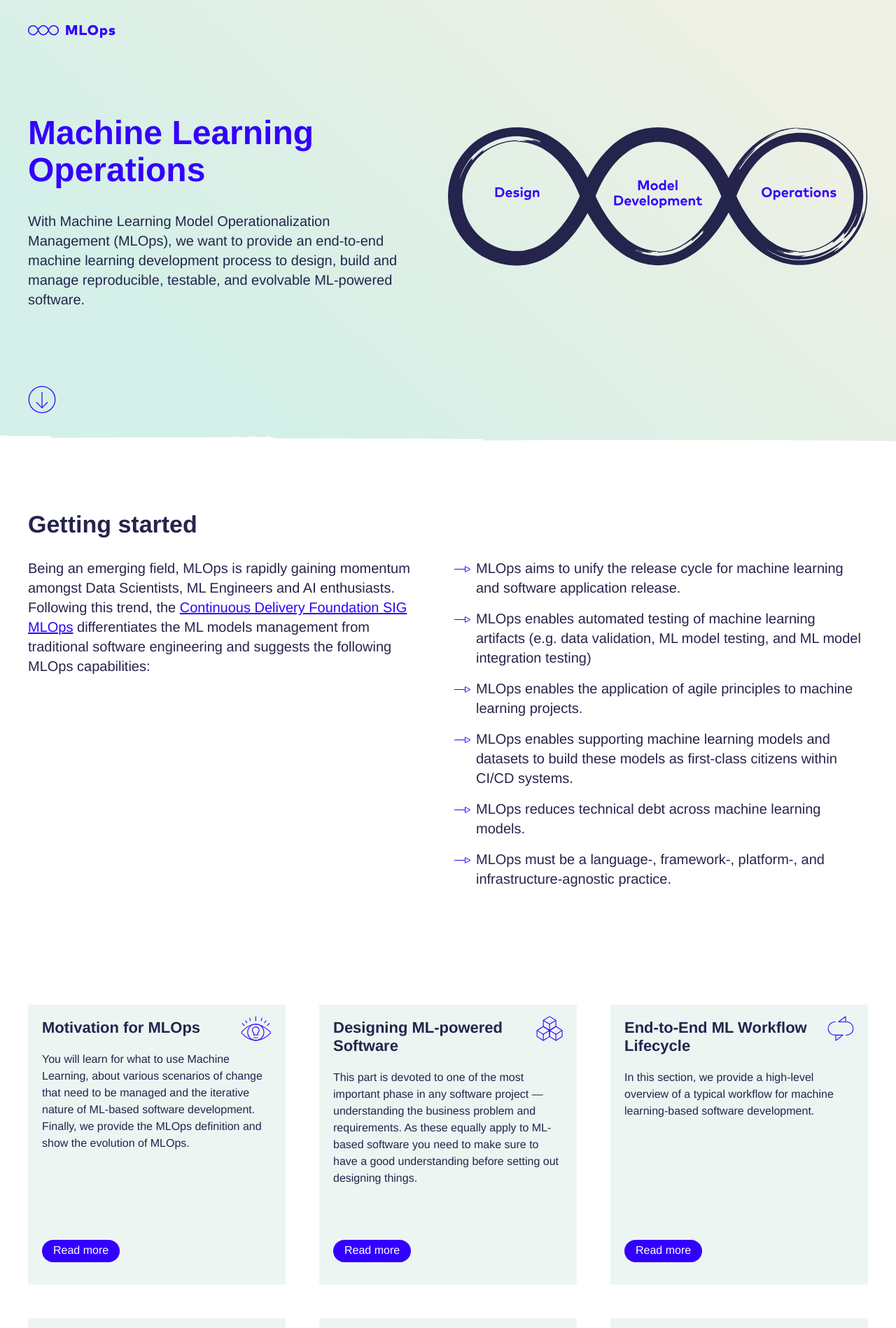
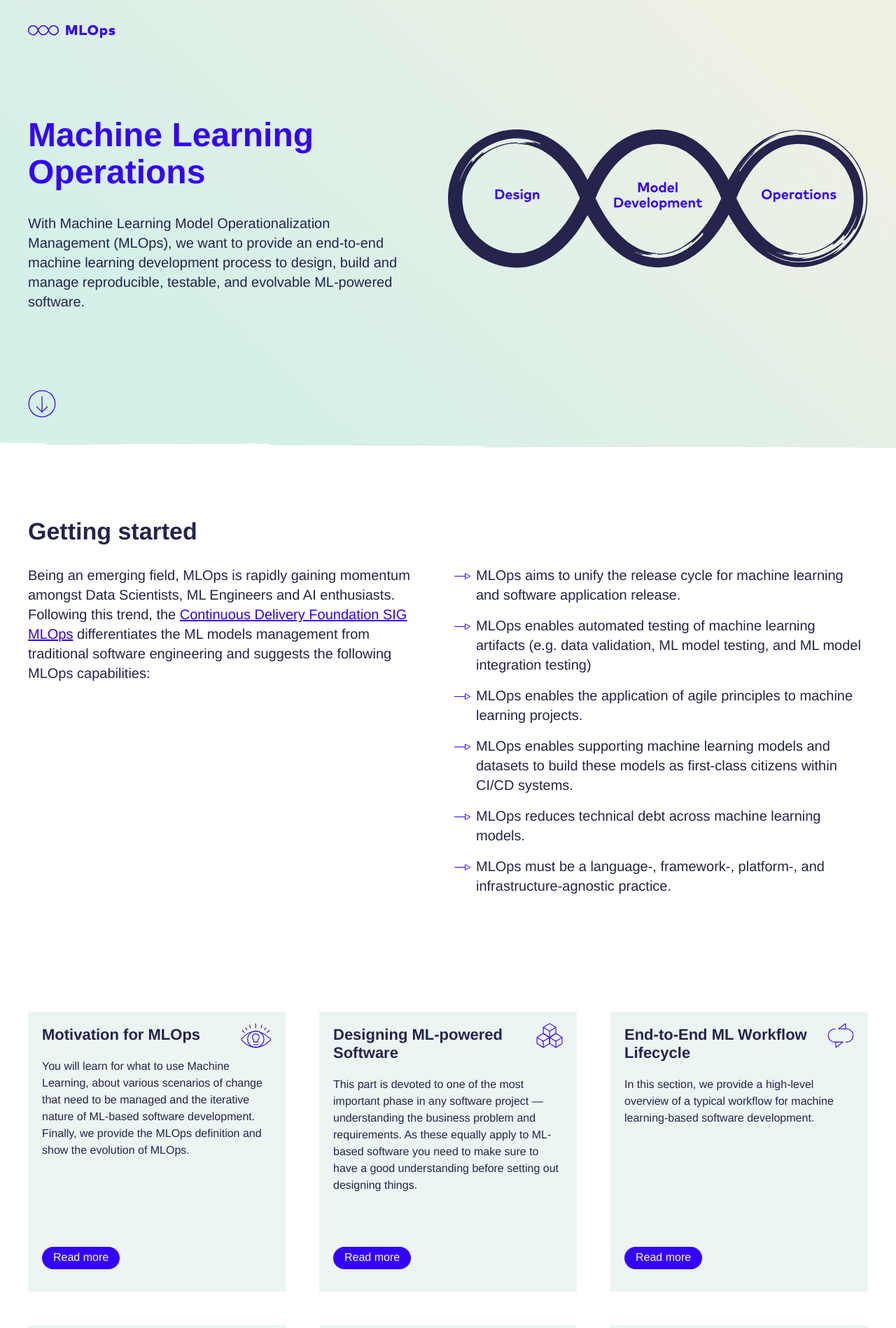
Before and after one commit to innoq/ml-ops.org, a Jekyll site: the page built from index.html, in a window 1280 px wide. Shown: the top 1898 px of the page at 70% size. Built offline with Jekyll 4.4.1, drawn with Linux system fonts in a browser that asks for light colours; some web fonts are replaced.

Commit message:
copy stuff from redesign  repo

```diff
--- a/css/main.css
+++ b/css/main.css
@@ -77,7 +77,8 @@
 }
 
 a:hover {
-  text-decoration: none;
+  /* text-decoration: none; */
+  color: var(--color-secondary);
 }
 
 /* Tables */
@@ -154,9 +155,9 @@
 
 .header__flex {
   min-height: 631px;
-  display: flex;
+  /* display: flex;
   flex-direction: column;
-  justify-content: space-between;
+  justify-content: space-between; */
   padding: 30px 0 40px 0;
 }
 
@@ -168,6 +169,7 @@
 
 .header__content {
   display: flex;
+  padding: 5rem 0;
 }
 
 .header__content__left {
@@ -253,7 +255,7 @@
 }
 
 .teasersection__teasergrid__teaser ul {
-  margin-top: -4px;
+  margin: -4px 0 20px 0;
 }
 
   .teasersection__teasergrid__teaser ul li {
@@ -389,6 +391,10 @@
     width: 100%;
   }
 
+  .header__content__keyvisual {
+    margin: 0 0 40px 0;
+  }
+
   .gettingstarted__content {
     flex-direction: column;
   }
@@ -400,6 +406,10 @@
 
   .header__content__keyvisual {
     margin: 0 0 40px 0;
+  }
+
+  .teasersection__teasergrid__teaser {
+    min-height: 280px;
   }
 
   .footer__content {
```
